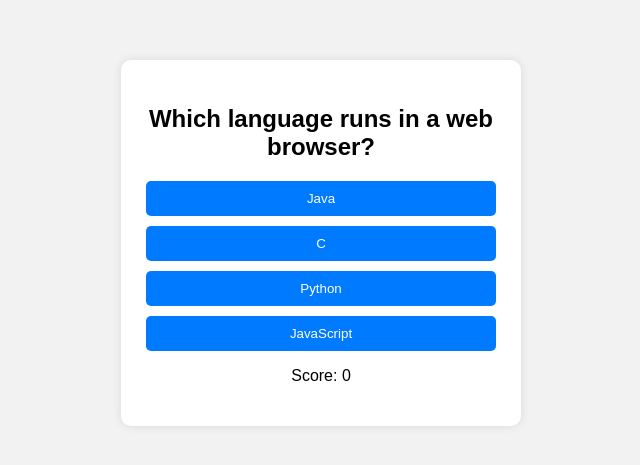
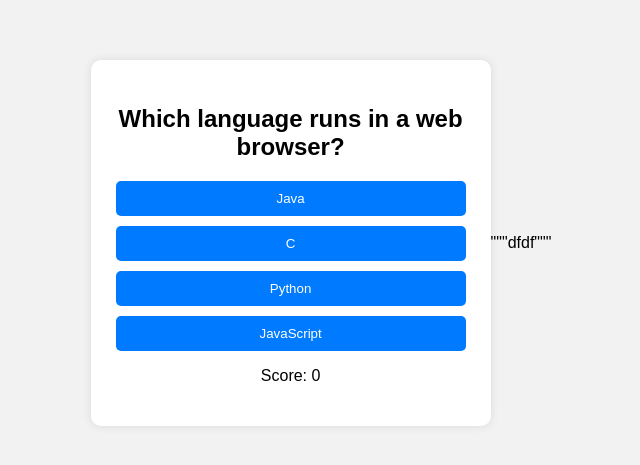
Before and after one commit to Shivakumar6674/quiz-app, a plain HTML site: page index.html in a window 1280 px wide. Shown: the part 165-630 px from the top of the page, without its empty margins (319-959 px from the left). Drawn offline with Linux system fonts and the light colour scheme.

Commit message:
Update index.html

```diff
--- a/index.html
+++ b/index.html
@@ -21,5 +21,6 @@
 </div>
 
 <script src="script.js"></script>
+    """dfdf"""
 </body>
 </html>
```
